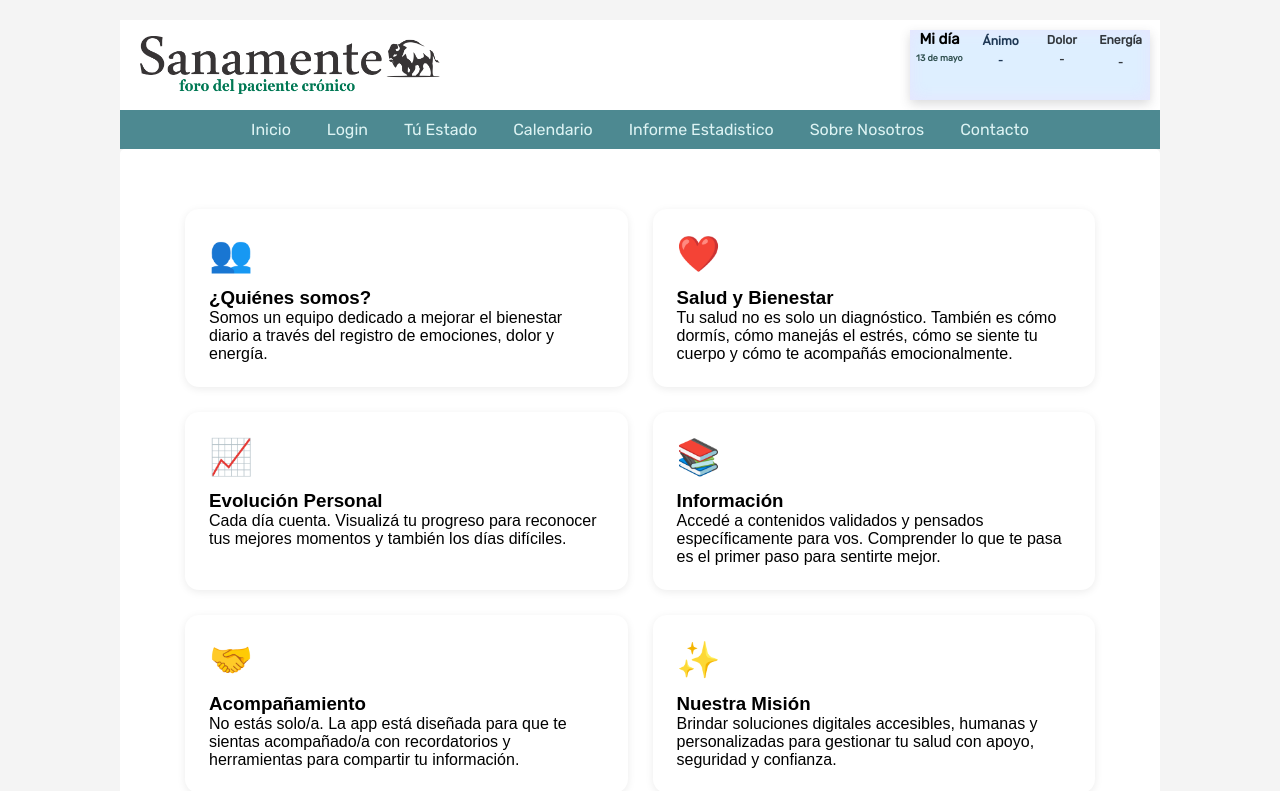
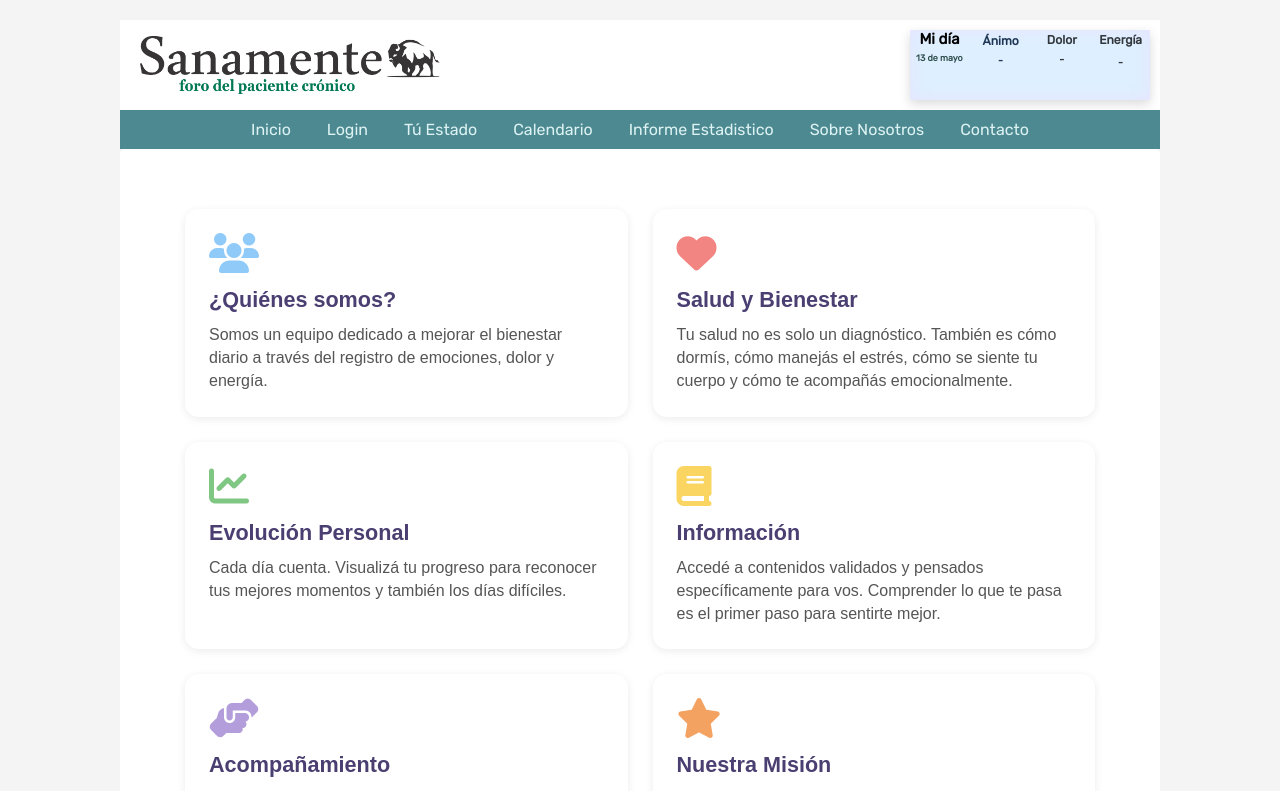
Before and after one commit to juanignaciobayugar/sanamenteReact, a React (Vite) app: page /sobre-nosotros in a window 1280 px wide. Shown: the top 791 px of the page. Built offline with nearby package versions, Linux system fonts and the light colour scheme; a web font is replaced by a local one.

Commit message:
cambios en sobre nosotros y contacto

```diff
--- a/src/pages/Contacto/CardContacto.tsx
+++ b/src/pages/Contacto/CardContacto.tsx
@@ -1,10 +1,12 @@
 import React from 'react';
 
+// Tipado de las propiedades del componente
 interface CardContactoProps {
   titulo: string;
   children: React.ReactNode;
 }
 
+// Subcomponente para renderizar las secciones informativas de la derecha
 const CardContacto = ({ titulo, children }: CardContactoProps) => {
   return (
     <div className="seccion-detalle-contacto">
--- a/src/pages/Contacto/Contacto.css
+++ b/src/pages/Contacto/Contacto.css
@@ -1,4 +1,4 @@
-/* Contenedor general de la página */
+/*  Contenedor general de la página*/
 .pagina-contacto {
     max-width: 1200px;
     margin: 0 auto;
@@ -6,16 +6,24 @@
     font-family: 'Rubik', sans-serif; /* Tipografía unificada */
 }
 
-/* Título superior */
+/* Encabezado - MODIFICADO: Centrado absoluto del título */
+.contacto-header {
+    display: flex;
+    justify-content: center;
+    align-items: center;
+    width: 100%;
+    margin-bottom: 30px;
+}
+
 .contacto-header h2 {
     font-family: 'Rubik', sans-serif;
     font-size: 2rem;
-    color:  #3f51b5 !important;
-    margin-bottom: 30px;
-    text-align: left;
+    color: #3f51b5 !important;
+    margin: 0;
+    text-align: center;
 }
 
-/* Contenedor principal de las tarjetas */
+/* Contenedores Principales y Estructura */
 .contact-container {
     display: flex;
     flex-direction: row;
@@ -68,7 +76,7 @@
     box-shadow: 0 10px 25px rgba(0,0,0,0.1);
 }
 
-/* Estilos del Formulario */
+/*Estilos del Formulario */
 .contact-form {
     display: flex;
     flex-direction: column;
@@ -100,7 +108,7 @@
 /* Botón de envío (Mismo color que los títulos) */
 .btn-enviar {
     font-family: 'Rubik', sans-serif;
-    background-color: #3f51b5;
+    background-color: #3f51b5 !important;
     color: white;
     padding: 15px;
     border: none;
@@ -111,11 +119,7 @@
     font-weight: 500;
 }
 
-.btn-enviar {
-    background-color: #3f51b5 !important;
-}
-
-/* Info y redes (Iconos en gris acorde a salud) */
+/*Listas de Información y Redes Sociales */
 .redes-lista, .info-lista {
     list-style: none;
     padding: 0;
@@ -135,22 +139,66 @@
     text-decoration: none;
     color: #4a4a4a;
     transition: color 0.3s ease;
+    display: flex;
+    align-items: center;
+    gap: 12px;
 }
 
 .redes-lista li a:hover {
     color: #3f51b5;
 }
 
-/* Iconos unificados en color Gris Salud */
+/* Estilos base para todos los Iconos */
 .redes-lista i, .info-lista i {
     font-size: 1.3rem;
     width: 25px;
     text-align: center;
-    color: #7f8c8d; /* Gris profesional unificado */
-    opacity: 0.9;
+    opacity: 0.95;
+    transition: transform 0.2s ease;
 }
 
-/* Responsive */
+/* Animación sutil al pasar por encima de las redes */
+.redes-lista li:hover i {
+    transform: scale(1.1);
+}
+
+/* Nuevo: Colores de marcas en Tonos Pastel (Estética de Salud)*/
+
+/* Redes Sociales */
+.redes-lista i.icon-facebook {
+    color: #7fa4e6; /* Azul Facebook suave */
+}
+
+.redes-lista i.icon-instagram {
+    color: #e5989b; /* Rosa Instagram suave */
+}
+
+.redes-lista i.icon-tiktok {
+    color: #81ced6; /* Turquesa/Cian TikTok suave */
+}
+
+.redes-lista i.icon-youtube {
+    color: #f28482; /* Rojo YouTube suave */
+}
+
+/* Tarjeta de Información General */
+.info-lista i.icon-email {
+    color: #b39ddb; /* Violeta relajante */
+}
+
+.info-lista i.icon-whatsapp {
+    color: #81c784; /* Verde clínico/WhatsApp */
+}
+
+.info-lista i.icon-ubicacion {
+    color: #90caf9; /* Azul celeste médico */
+}
+
+.info-lista i.icon-reloj {
+    color: #a0aab2; /* Gris azulado suave */
+}
+
+/*Responsive / Adaptabilidad Mobile */
 @media (max-width: 768px) {
     .contact-container {
         flex-direction: column;
--- /dev/null
+++ b/src/pages/SobreNosotros/CardSobreNosotros.tsx
@@ -0,0 +1,23 @@
+import React from 'react';
+
+// 1. Definimos qué forma tienen las props
+interface CardProps {
+  icon: string;        // Ahora recibe las clases del ícono (ej: "fas fa-users")
+  title: string;       // Título de la tarjeta
+  description: string; // Detalle informativo
+  clasePastel: string; // Clase CSS para pintarlo en tono pastel
+}
+
+// 2. Le decimos al componente que use esa Interface
+const CardSobreNosotros = ({ icon, title, description, clasePastel }: CardProps) => {
+  return (
+    <div className="cardSobreNosotros">
+      {/* Renderizamos el ícono vectorial con su clase base y su color pastel */}
+      <i className={`${icon} card-icon ${clasePastel}`}></i>
+      <h3>{title}</h3>
+      <p>{description}</p>
+    </div>
+  );
+};
+
+export default CardSobreNosotros;
--- a/src/pages/SobreNosotros/CardSobreNostros.tsx
+++ /dev/null
@@ -1,19 +0,0 @@
-// 1. Definimos qué forma tienen las props
-interface CardProps {
-  icon: string;        // O React.ReactNode si piensas pasar componentes/emojis
-  title: string;
-  description: string;
-}
-
-// 2. Le decimos al componente que use esa Interface
-const CardSobreNosotros = ({ icon, title, description }: CardProps) => {
-  return (
-    <div className="cardSobreNosotros">
-      <span className="card-icon">{icon}</span>
-      <h3>{title}</h3>
-      <p>{description}</p>
-    </div>
-  );
-};
-
-export default CardSobreNosotros;
--- a/src/pages/SobreNosotros/MainSobreNosotros.tsx
+++ b/src/pages/SobreNosotros/MainSobreNosotros.tsx
@@ -1,5 +1,5 @@
-import CardSobreNosotros from "./CardSobreNostros";
-import "./SobreNosotros.css"
+import CardSobreNosotros from "./CardSobreNosotros"; // Importación limpia con la "o"
+import "./SobreNosotros.css";
 
 function MainSobreNosotros() {
   return (
@@ -7,47 +7,53 @@ function MainSobreNosotros() {
       <div className="section-box">
         <section className="sobre-cards">
 
-          {/* 🟣 TARJETA 1 - ¿Quiénes somos? */}
+          {/* 👥 TARJETA 1 - ¿Quiénes somos? (Azul/Celeste Pastel) */}
           <CardSobreNosotros
-            icon="👥"
+            icon="fas fa-users"
             title="¿Quiénes somos?"
             description="Somos un equipo dedicado a mejorar el bienestar diario a través del registro de emociones, dolor y energía."
+            clasePastel="txt-celeste-pastel"
           />
 
-          {/* 🔹 TARJETA 2  - Salud y bienestar */}
+          {/* ❤️ TARJETA 2 - Salud y bienestar (Rosa/Rojo Pastel) */}
           <CardSobreNosotros
-            icon="❤️"
+            icon="fas fa-heart"
             title="Salud y Bienestar"
             description="Tu salud no es solo un diagnóstico. También es cómo dormís, cómo manejás el estrés, cómo se siente tu cuerpo y cómo te acompañás emocionalmente."
+            clasePastel="txt-rosa-pastel"
           />
 
-          {/* 🔹 TARJETA 3 - Evolución personal */}
+          {/* 📈 TARJETA 3 - Evolución personal (Verde Pastel) */}
           <CardSobreNosotros
-            icon="📈"
+            icon="fas fa-chart-line"
             title="Evolución Personal"
             description="Cada día cuenta. Visualizá tu progreso para reconocer tus mejores momentos y también los días difíciles."
+            clasePastel="txt-verde-pastel"
           />
 
-          {/* 🔹 TARJETA 4  - Información */}
+          {/* 📚 TARJETA 4 - Información (Amarillo Pastel) */}
           <CardSobreNosotros
-            icon="📚"
+            icon="fas fa-book"
             title="Información"
             description="Accedé a contenidos validados y pensados específicamente para vos. Comprender lo que te pasa es el primer paso para sentirte mejor."
+            clasePastel="txt-amarillo-pastel"
           />
 
-          {/* 🔹 TARJETA 5  - Acompañamiento */}
+          {/* 🤝 TARJETA 5 - Acompañamiento (Violeta/Lila Pastel) */}
           <CardSobreNosotros
-            icon="🤝"
+            icon="fas fa-hands-helping"
             title="Acompañamiento"
             description="No estás solo/a. La app está diseñada para que te sientas acompañado/a con recordatorios y herramientas para compartir tu información."
+            clasePastel="txt-violeta-pastel"
           />
 
-          {/* 🟣 TARJETA 6 - Nuestra Misión */}
-          <CardSobreNosotros
-            icon="✨"
-            title="Nuestra Misión"
-            description="Brindar soluciones digitales accesibles, humanas y personalizadas para gestionar tu salud con apoyo, seguridad y confianza."
-          />
+         {/* ✨ TARJETA 6 - Nuestra Misión (Naranja/Glow Pastel) */}
+<CardSobreNosotros
+  icon="fas fa-star" // Cambiado a estrella clásica para asegurar compatibilidad total
+  title="Nuestra Misión"
+  description="Brindar soluciones digitales accesibles, humanas y personalizadas para gestionar tu salud con apoyo, seguridad y confianza."
+  clasePastel="txt-naranja-pastel"
+/>
 
         </section>
       </div>
--- a/src/pages/SobreNosotros/SobreNosotros.css
+++ b/src/pages/SobreNosotros/SobreNosotros.css
@@ -1,4 +1,6 @@
-/* Contenedor principal */
+/* ==========================================================================
+   Contenedor principal y estructura
+   ========================================================================== */
 .section-box {
   max-width: 950px;
   margin: 0 auto;
@@ -42,54 +44,86 @@
   }
 }
 
-/* ESTILO TARJETAS */
+/* ==========================================================================
+   Estilo de las Tarjetas
+   ========================================================================== */
 .cardSobreNosotros {
   background: #fff;
   padding: 22px;
   border-radius: 14px;
-
-  /* Nueva base más suave */
-  box-shadow: 0 2px 8px rgba(0,0,0,0.08);
-
-  /* Para que el hover se note más */
+  box-shadow: 0 2px 8px rgba(0,0,0,0.08); /* Base suave */
   border: 2px solid transparent;
-
   transition: all 0.3s ease;
 }
 
-.card h3 {
+/* Selectores de texto corregidos */
+.cardSobreNosotros h3 {
   font-size: 1.35rem;
   color: #4b3f72;
   margin-bottom: 10px;
+  font-weight: 600;
 }
 
-.card p {
+.cardSobreNosotros p {
   font-size: 1rem;
   line-height: 1.45;
-}
-
-/* Icono en las tarjetas */
-.card-icon {
-  font-size: 2.2rem;
-  margin-bottom: 12px;
-  display: inline-block;
+  color: #555;
 }
 
 /* 🌟 HOVER MEJORADO */
 .cardSobreNosotros:hover {
   transform: translateY(-10px) scale(1.02);
-
-  /* Borde visible */
   border-color: #4b3f72;
-
-  /* Sombra profunda + glow suave violeta */
   box-shadow:
-    0 10px 25px rgba(0,0,0,0.22),
-    0 0 12px rgba(130, 115, 230, 0.35);
+    0 10px 25px rgba(0,0,0,0.15),
+    0 0 12px rgba(130, 115, 230, 0.2);
 }
 
+/* ==========================================================================
+   MODIFICADO: Estilo puro para los Iconos Vectoriales
+   ========================================================================== */
+.card-icon {
+  font-size: 2.5rem; /* Tamaño idéntico al de la imagen de referencia */
+  margin-bottom: 14px;
+  display: inline-block;
+  transition: transform 0.3s ease;
+}
 
-/* Eliminar texto "Volver" en header interno */
+/* Efecto de agrandado al pasar el mouse por la tarjeta */
+.cardSobreNosotros:hover .card-icon {
+  transform: scale(1.1);
+}
+
+/* ==========================================================================
+   NUEVO: Colores puros en Tonos Pastel (Sin fondos)
+   ========================================================================== */
+.txt-celeste-pastel {
+  color: #90caf9; /* Celeste pastel puro */
+}
+
+.txt-rosa-pastel {
+  color: #f28482; /* Rosa/Rojo pastel puro */
+}
+
+.txt-verde-pastel {
+  color: #81c784; /* Verde salud pastel puro */
+}
+
+.txt-amarillo-pastel {
+  color: #fbd561; /* Amarillo/Crema pastel puro */
+}
+
+.txt-violeta-pastel {
+  color: #b39ddb; /* Violeta/Lila pastel puro */
+}
+
+.txt-naranja-pastel {
+  color: #f4a261; /* Naranja/Destello pastel puro */
+}
+
+/* ==========================================================================
+   Auxiliares obligatorios
+   ========================================================================== */
 .subpage-header .back-btn,
 .subpage-header a.back-btn {
   display: none !important;
```
Also changed, not shown: src/pages/Contacto/MainContacto.tsx (+39 -11 lines).
